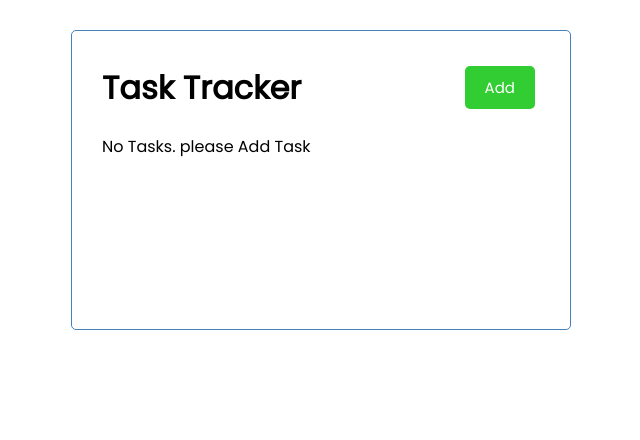
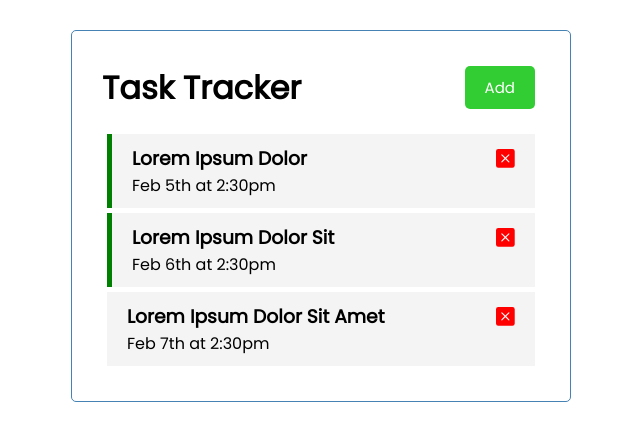
Before and after one commit to rzlwbo1/react-crash-course-TM, a React (Create React App) app: page / in a window 1280 px wide. Shown: the top 440 px of the page, without its empty margins (319-959 px from the left). Built offline with nearby package versions, Linux system fonts and the light colour scheme; data requests are answered from the project's data file.

Commit message:
fetch data api

```diff
--- a/src/App.js
+++ b/src/App.js
@@ -1,13 +1,41 @@
-import { React, useState } from "react";
+import { React, useState, useEffect } from "react";
 import Header from "./components/Header";
 import Tasks from "./components/Tasks";
 import FormAdd from "./components/FormAdd";
 import "./style.css";
 
 function App() {
+
   const [showAdd, setShowAdd] = useState(false);
 
   const [tasks, setTasks] = useState([]);
+
+
+  // working with API
+  // jdi useEffect biasanya digunain buat ambil data dari server, dan masukan ke state, pastikan data nya berupa json agar mudah di olah
+  useEffect(() => {
+
+    async function getTasksApi() {
+      const tasksFromServer = await fetchData()
+
+      // tetep masukan ke state walaupun pake useEffect
+      setTasks(tasksFromServer)
+    }
+
+    getTasksApi();
+
+  }, [])
+
+
+  // pisahkan fetch dengan use effect
+  async function fetchData() {
+    const res = await fetch('http://localhost:3004/tasks');
+    const data = await res.json();
+
+    return data;
+  }
+
+
 
   // Delete task
   function deleteTask(id) {
```
